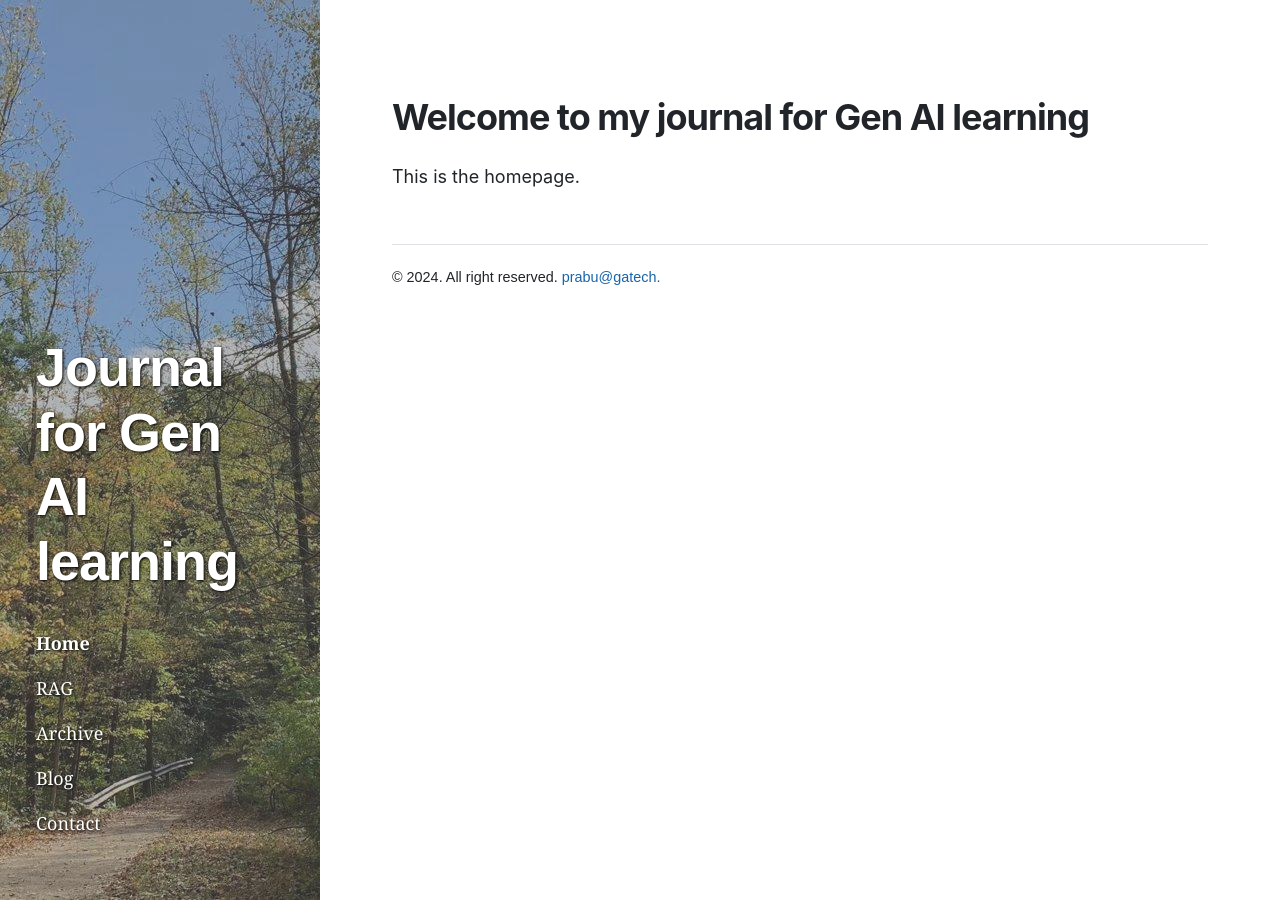
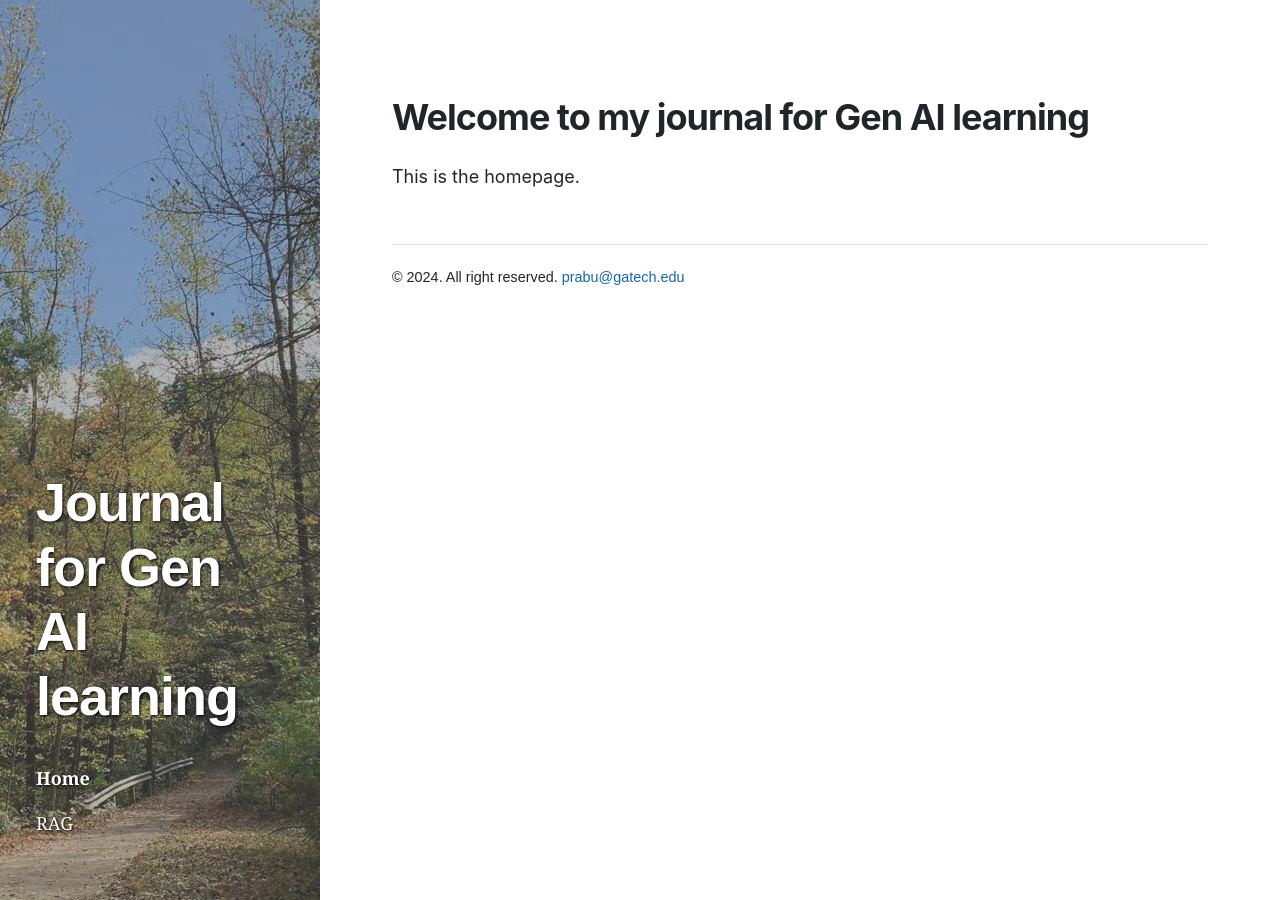
Before and after one commit to PrabuAppDev/github-pages-genai, a Jekyll site: the page built from index.md, in a window 1280 px wide. Built offline with Jekyll 4.4.1, drawn with Linux system fonts in a browser that asks for light colours; nearby versions of some CDN libraries.

Commit message:
email updated

```diff
--- a/_config.yml
+++ b/_config.yml
@@ -8,6 +8,6 @@ plugins:
 
 remote_theme: zivong/jekyll-theme-hydure
 
-email: prabu@gatech.
+email: prabu@gatech.edu
 
 cover: /assets/images/camp-lazarus-lighter-overlay.jpeg
--- a/_data/navigation.yml
+++ b/_data/navigation.yml
@@ -3,12 +3,3 @@
 
 - title: RAG
   url: /rag-tutorial/
-
-- title: Archive
-  url: /archive/
-
-- title: Blog
-  url: /blog/
-
-- title: Contact
-  url: /contact/
```
